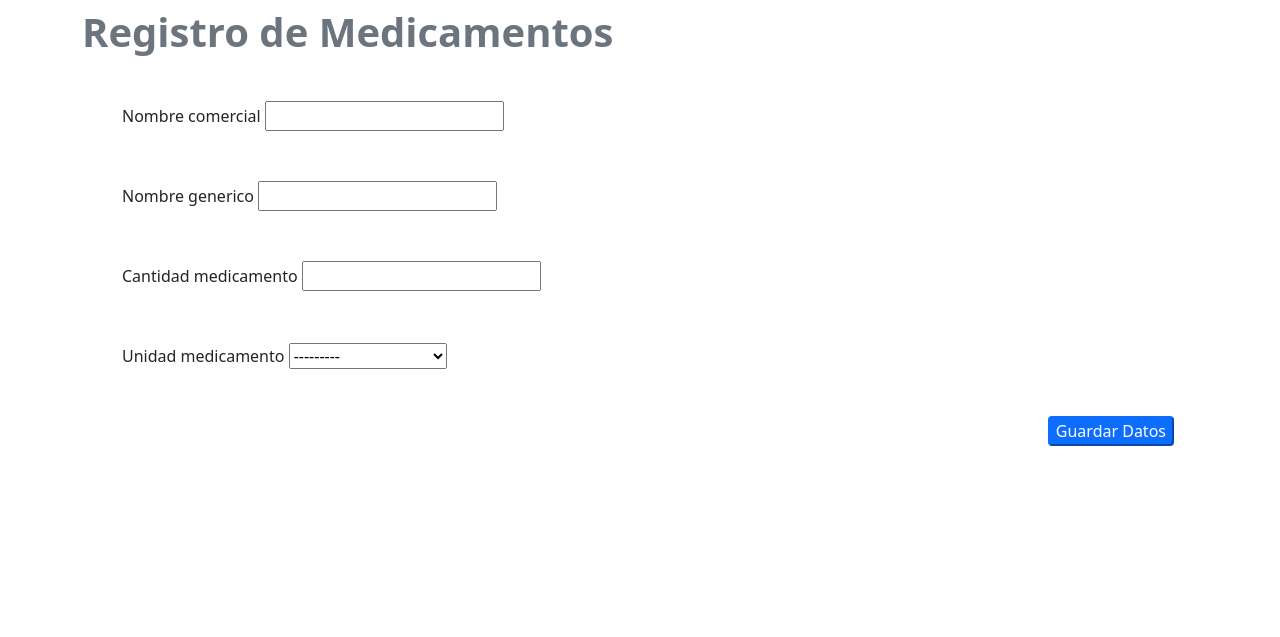
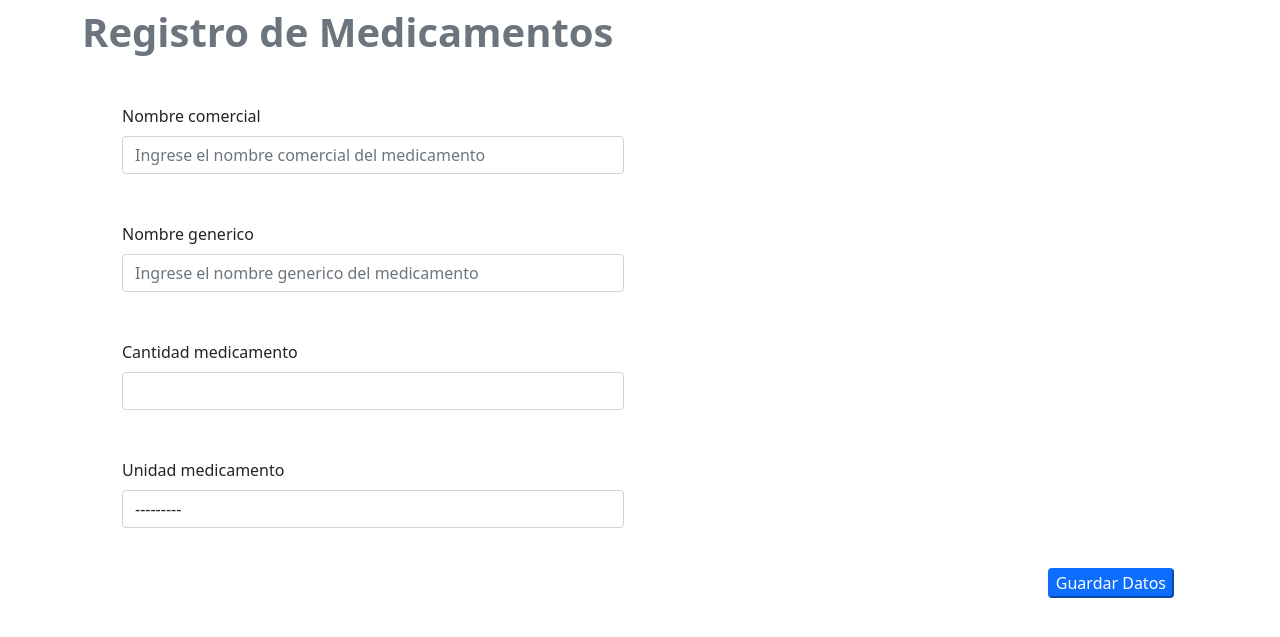
Before and after one commit to code-geeks-dsi/sistema_clinico_medico, a Django app: page /expediente/receta_medica/agregar-medicamento in a window 1280 px wide. Shown: the part 56-693 px from the top of the page. Run offline with Django 3.2, Linux system fonts and the light colour scheme; parts of the project's set-up code (start-up, migrations or seed data) failed here and were passed over; some libraries are stand-ins or nearby versions.

Commit message:
Cambio en los input de Registro de Medicamentos

```diff
--- a/modulo_expediente/forms.py
+++ b/modulo_expediente/forms.py
@@ -1,5 +1,7 @@
+
+from tkinter.tix import Select
 from django import forms
-from django.forms import ModelForm, TextInput
+from django.forms import ModelForm, NumberInput, TextInput, Select
 from django import forms
 from .models import Consulta, Paciente, Medicamento
 
@@ -27,6 +29,10 @@ class DatosDelPaciente(ModelForm):
                'placeholder': 'Ingrese los apellidos',
               }
             ),
+            'sexo_paciente': Select(
+               attrs={'class': 'form-control'
+              }
+            ),
             'direccion_paciente': TextInput(
                attrs={'class': 'form-control',
                'placeholder': 'Calle, número de casa, Ciudad, Departamento',
@@ -49,7 +55,26 @@ class IngresoMedicamentos(ModelForm):
     class Meta:
         model = Medicamento
         fields = ('nombre_comercial', 'nombre_generico','cantidad_medicamento','unidad_medicamento')
-
+        widgets = {
+            'nombre_comercial': TextInput(
+               attrs={'class': 'form-control',
+               'placeholder': 'Ingrese el nombre comercial del medicamento',
+              }
+            ),
+            'nombre_generico': TextInput(
+               attrs={'class': 'form-control',
+               'placeholder': 'Ingrese el nombre generico del medicamento',
+              }
+            ),
+            'cantidad_medicamento': NumberInput(
+               attrs={'class': 'form-control'
+              }
+            ),
+            'unidad_medicamento': Select(
+               attrs={'class': 'form-control'
+              }
+            ),
+        }
 class ConsultaFormulario(ModelForm):
   # diagnostico=forms.CharField(widget=forms.Textarea(attrs={"rows":5, "cols":20}))
   # sintoma=forms.CharField(widget=forms.Textarea(attrs={"resize": "vertical",
--- a/modulo_expediente/templates/medicamentos.html
+++ b/modulo_expediente/templates/medicamentos.html
@@ -10,7 +10,6 @@
 
 <body>
 <div class="container py-2 rounded">
-
     <div class="row g-0">
         <h1 class="fw-bold text-secondary">Registro de Medicamentos</h1>
             <form class="px-4" method="POST">
@@ -31,7 +30,6 @@
             </form>
         </div>
     </div>
-
 </body>
 </html>
 {% endblock %}
```
Lines whose indentation alone changed are shown as unchanged.
